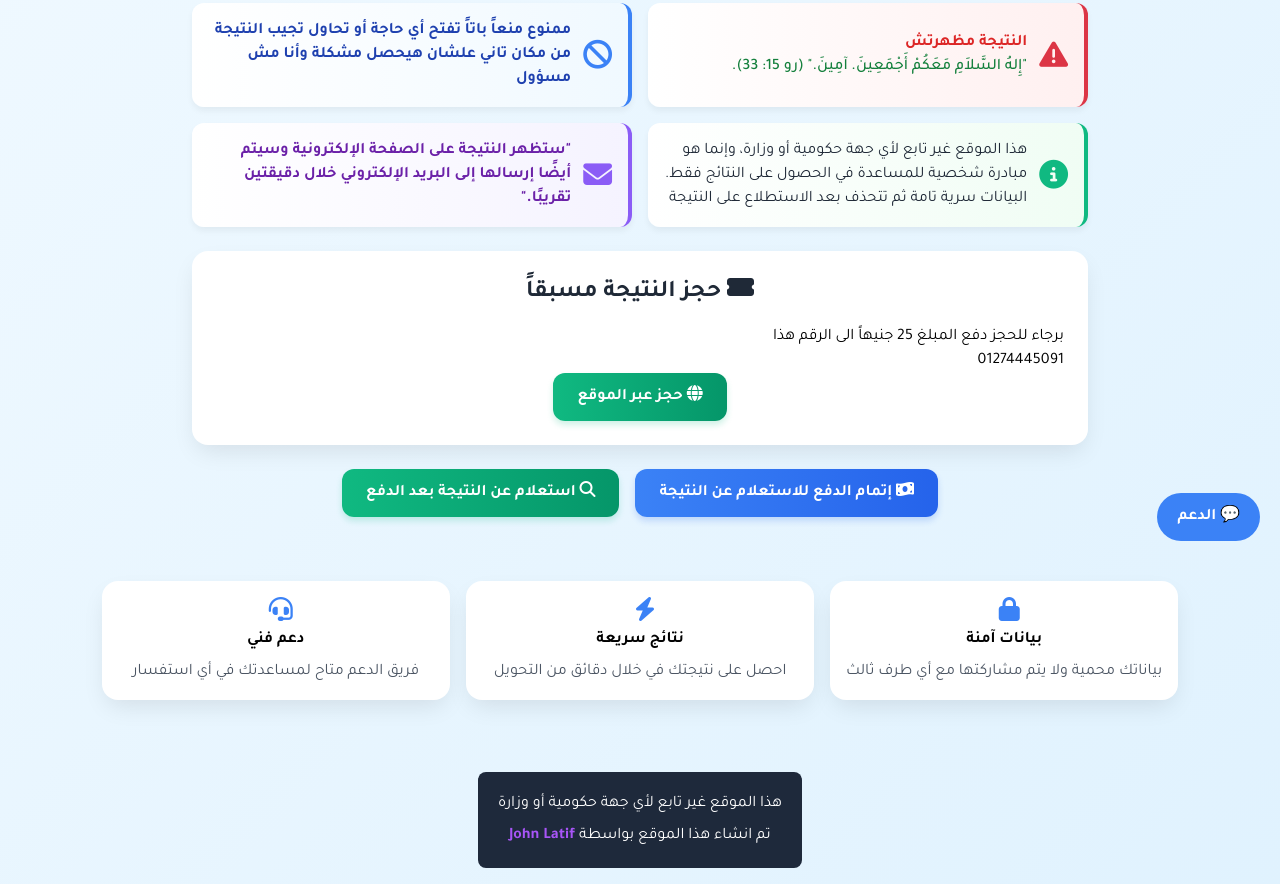
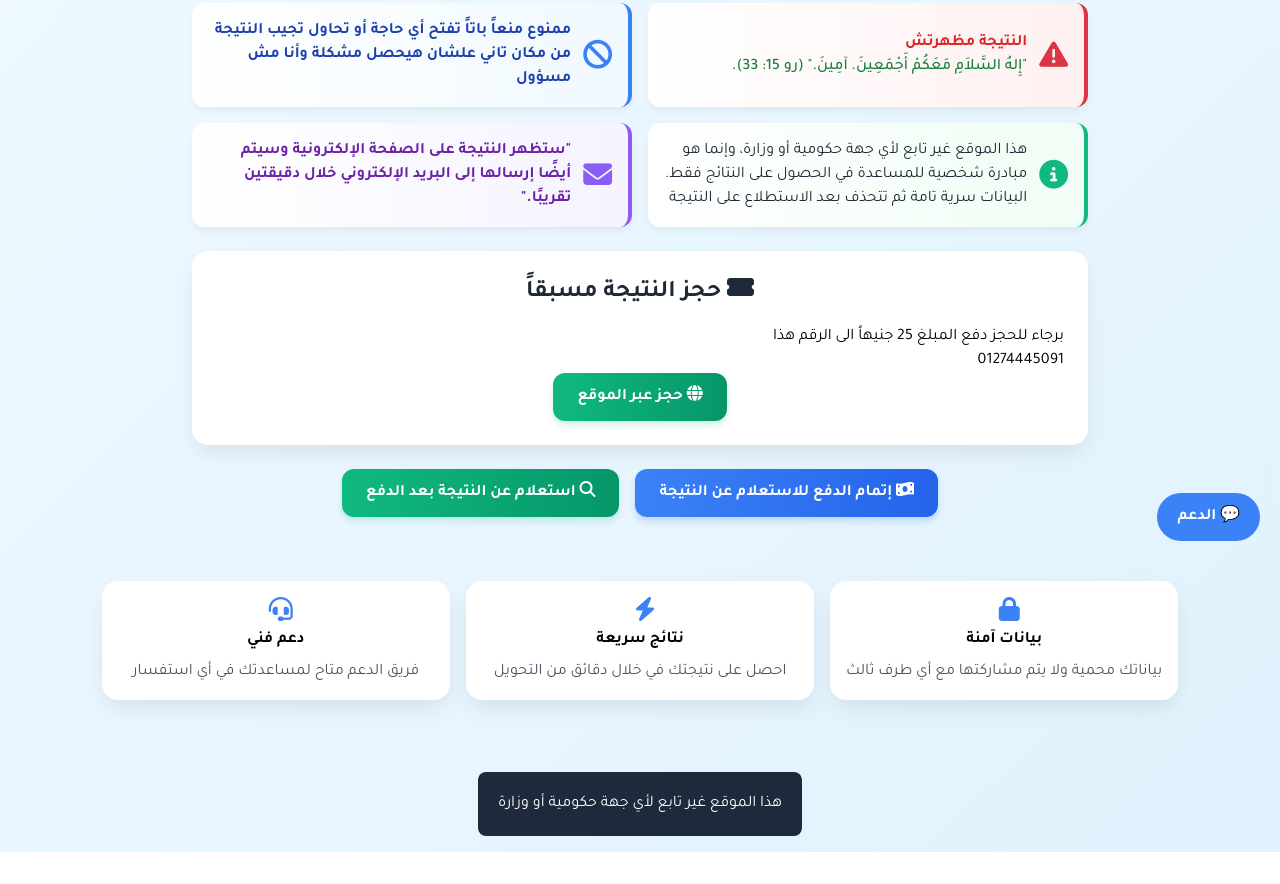
Before and after one commit to johnlatif19/gizaresult, a website: page public/index.html in a window 1280 px wide. Shown: the part 239-1123 px from the top of the page. After the commit the page ends 1091 px from the top, so only its background shows below. Drawn offline with nearby package versions, Linux system fonts and the light colour scheme.

Commit message:
Update index.html

```diff
--- a/public/index.html
+++ b/public/index.html
@@ -672,12 +672,6 @@
   <!-- الفوتر -->
   <div class="footer text-center rounded-lg">
     <p>هذا الموقع غير تابع لأي جهة حكومية أو وزارة</p>
-    <p class="mt-2">
-      تم انشاء هذا الموقع بواسطة
-      <a href="https://wa.me/201274445091" class="text-purple-500 font-semibold hover:text-purple-700">
-        John Latif
-      </a>
-    </p>
   </div>
 </div>
 <!-- زر فتح/غلق الدردشة -->
```
